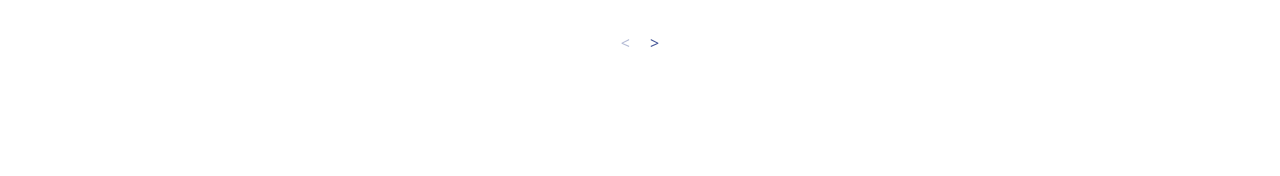
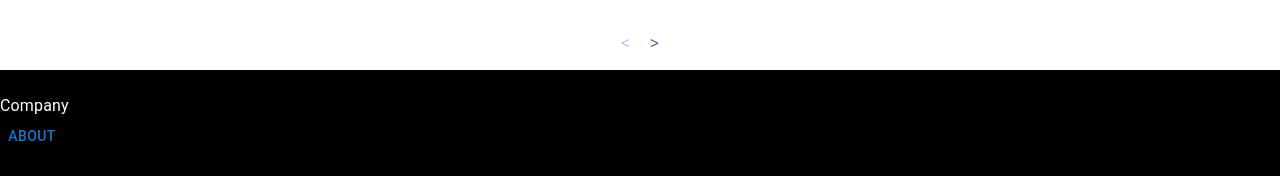
Before and after one commit to SamiranDas2004/E-commerce, a React (Vite) app: page / in a window 1280 px wide. Shown: the part 6310-6486 px from the top of the page. Before the commit the page ends 6380 px from the top, so only its background shows below. Built offline with nearby package versions, Linux system fonts and the light colour scheme.

Commit message:
created the footer section

```diff
--- a/src/App.jsx
+++ b/src/App.jsx
@@ -4,6 +4,7 @@ import viteLogo from '/vite.svg'
 import './App.css'
 import Navbar from './components/Navbar/Navbar'
 import Homepage from './pages/Homepage/Homepage'
+import Footer from './components/Footer/Footer'
 
 
 function App() {
@@ -13,6 +14,7 @@ function App() {
     <>
     <div><Navbar/></div>
     <div><Homepage/></div>
+    <div><Footer/></div>
     </>
   )
 }
--- /dev/null
+++ b/src/components/Footer/Footer.jsx
@@ -0,0 +1,26 @@
+import { Button, Grid, Typography } from "@mui/material";
+import React from "react";
+
+function Footer() {
+  return (
+    <div>
+      <Grid
+        className=" bg-black text-white text-center mt-10"
+        container
+        sx={{ bgcolor: "black", color: "white", py: 3 }}
+      >
+        <Grid item xs={12} sm={6} md={3}>
+          <Typography className="pb-5" varient="h6">
+            Company
+          </Typography>
+
+          <Button gutterBotton className="pb-5" varient="h6">
+            About
+          </Button>
+        </Grid>
+      </Grid>
+    </div>
+  );
+}
+
+export default Footer;
```
